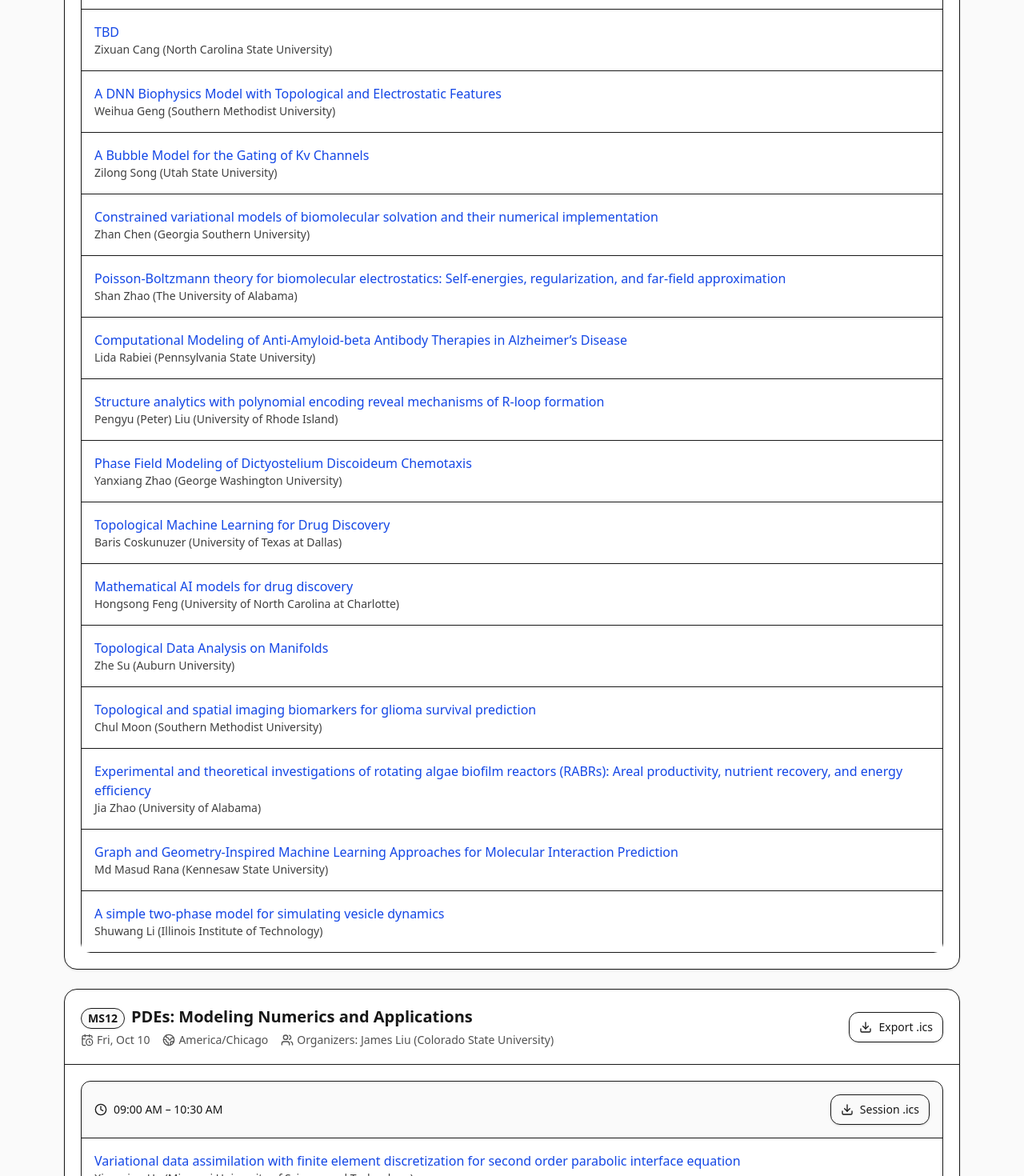
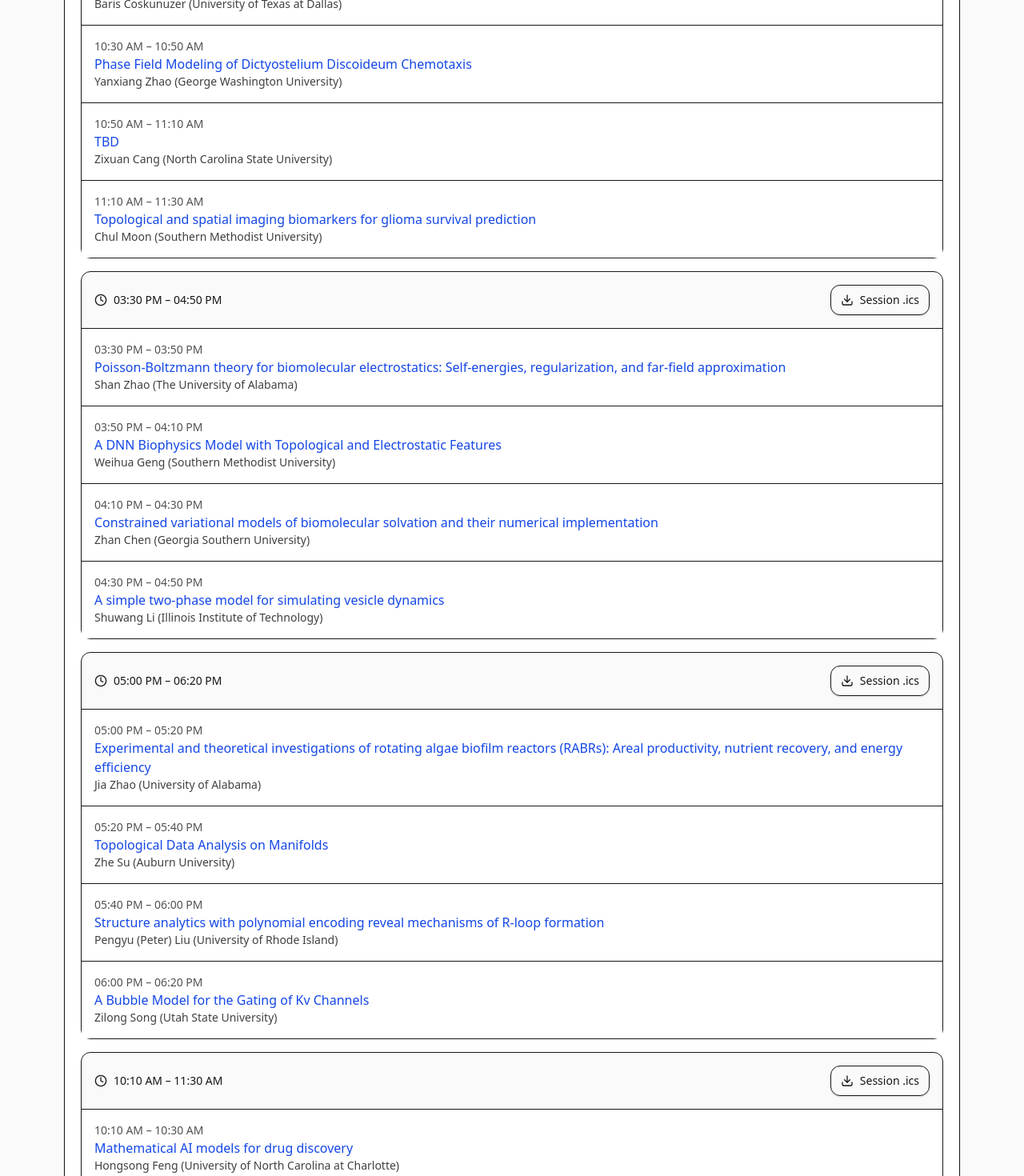
Before and after one commit to SIAM-UARK/UARK-SIAM-CSS-25, a React (Vite) app: page / in a window 1280 px wide. Shown: the part 8660-10130 px from the top of the page at 80% size. Built offline with nearby package versions, Linux system fonts and the light colour scheme.

Commit message:
MS11: define four sessions across Oct 11–12 with ordered speakers and 20-min slots; keep original talks list for reference

```diff
--- a/src/sessions.js
+++ b/src/sessions.js
@@ -869,6 +869,49 @@ export default [
         ]
       }
     ]
+    ,
+    sessions: [
+      {
+        start: "2025-10-11T10:10:00-05:00",
+        end: "2025-10-11T11:30:00-05:00",
+        talks: [
+          { title: "Topological Machine Learning for Drug Discovery", start: "2025-10-11T10:10:00-05:00", end: "2025-10-11T10:30:00-05:00", speakers: [{ name: "Baris Coskunuzer", affiliation: "University of Texas at Dallas" }] },
+          { title: "Phase Field Modeling of  Dictyostelium Discoideum Chemotaxis", start: "2025-10-11T10:30:00-05:00", end: "2025-10-11T10:50:00-05:00", speakers: [{ name: "Yanxiang Zhao", affiliation: "George Washington University" }] },
+          { title: "TBD", start: "2025-10-11T10:50:00-05:00", end: "2025-10-11T11:10:00-05:00", speakers: [{ name: "Zixuan Cang", affiliation: "North Carolina State University" }] },
+          { title: "Topological and spatial imaging biomarkers for glioma survival prediction", start: "2025-10-11T11:10:00-05:00", end: "2025-10-11T11:30:00-05:00", speakers: [{ name: "Chul Moon", affiliation: "Southern Methodist University" }] }
+        ]
+      },
+      {
+        start: "2025-10-11T15:30:00-05:00",
+        end: "2025-10-11T16:50:00-05:00",
+        talks: [
+          { title: "Poisson-Boltzmann theory for biomolecular electrostatics: Self-energies, regularization, and far-field approximation", start: "2025-10-11T15:30:00-05:00", end: "2025-10-11T15:50:00-05:00", speakers: [{ name: "Shan Zhao", affiliation: "The University of Alabama" }] },
+          { title: "A DNN Biophysics Model with Topological and Electrostatic Features", start: "2025-10-11T15:50:00-05:00", end: "2025-10-11T16:10:00-05:00", speakers: [{ name: "Weihua Geng", affiliation: "Southern Methodist University" }] },
+          { title: "Constrained variational models of biomolecular solvation and their numerical implementation", start: "2025-10-11T16:10:00-05:00", end: "2025-10-11T16:30:00-05:00", speakers: [{ name: "Zhan Chen", affiliation: "Georgia Southern University" }] },
+          { title: "A simple two-phase model for simulating vesicle dynamics", start: "2025-10-11T16:30:00-05:00", end: "2025-10-11T16:50:00-05:00", speakers: [{ name: "Shuwang Li", affiliation: "Illinois Institute of Technology" }] }
+        ]
+      },
+      {
+        start: "2025-10-11T17:00:00-05:00",
+        end: "2025-10-11T18:20:00-05:00",
+        talks: [
+          { title: "Experimental and theoretical investigations of rotating algae biofilm reactors (RABRs): Areal productivity, nutrient recovery, and energy efficiency", start: "2025-10-11T17:00:00-05:00", end: "2025-10-11T17:20:00-05:00", speakers: [{ name: "Jia Zhao", affiliation: "University of Alabama" }] },
+          { title: "Topological Data Analysis on Manifolds", start: "2025-10-11T17:20:00-05:00", end: "2025-10-11T17:40:00-05:00", speakers: [{ name: "Zhe Su", affiliation: "Auburn University" }] },
+          { title: "Structure analytics with polynomial encoding reveal mechanisms of R-loop formation", start: "2025-10-11T17:40:00-05:00", end: "2025-10-11T18:00:00-05:00", speakers: [{ name: "Pengyu (Peter) Liu", affiliation: "University of Rhode Island" }] },
+          { title: "A Bubble Model for the Gating of Kv Channels", start: "2025-10-11T18:00:00-05:00", end: "2025-10-11T18:20:00-05:00", speakers: [{ name: "Zilong Song", affiliation: "Utah State University" }] }
+        ]
+      },
+      {
+        start: "2025-10-12T10:10:00-05:00",
+        end: "2025-10-12T11:30:00-05:00",
+        talks: [
+          { title: "Mathematical AI models for drug discovery", start: "2025-10-12T10:10:00-05:00", end: "2025-10-12T10:30:00-05:00", speakers: [{ name: "Hongsong Feng", affiliation: "University of North Carolina at Charlotte" }] },
+          { title: "Graph and Geometry-Inspired Machine Learning Approaches for Molecular Interaction Prediction", start: "2025-10-12T10:30:00-05:00", end: "2025-10-12T10:50:00-05:00", speakers: [{ name: "Md Masud Rana", affiliation: "Kennesaw State University" }] },
+          { title: "Computational Modeling of Anti-Amyloid-beta Antibody Therapies in Alzheimer’s Disease", start: "2025-10-12T10:50:00-05:00", end: "2025-10-12T11:10:00-05:00", speakers: [{ name: "Lida Rabiei", affiliation: "Pennsylvania State University" }] },
+          { title: "OTMol: Robust Molecular Structure Comparison via Optimal Transport", start: "2025-10-12T11:10:00-05:00", end: "2025-10-12T11:30:00-05:00", speakers: [{ name: "Xiaoqi Wei", affiliation: "North Carolina State University" }] }
+        ]
+      }
+    ]
   },
   {
     "minisymposium_title": "PDEs: Modeling Numerics and Applications",
```
